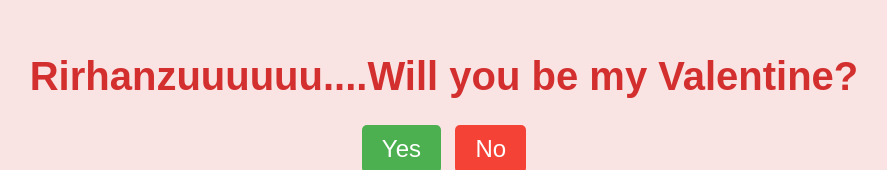
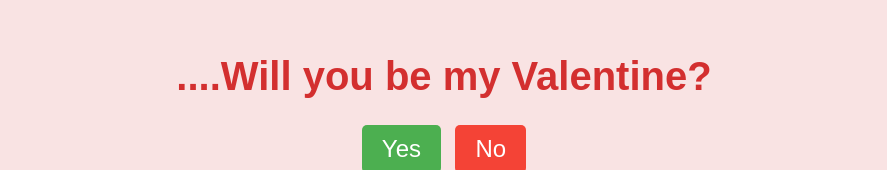
Before and after one commit to Shatzgp/valentine, a plain HTML site: page index.html in a window 1280 px wide. Shown: the part 138-308 px from the top of the page, without its empty margins (196-1083 px from the left). Drawn offline with Linux system fonts and the light colour scheme; no server answers.

Commit message:
Update index.html

```diff
--- a/index.html
+++ b/index.html
@@ -8,7 +8,7 @@
 </head>
 <body>
     <div class="container">
-        <h1>Rirhanzuuuuuu....Will you be my Valentine?</h1>
+        <h1>....Will you be my Valentine?</h1>
         <div class="buttons">
             <button class="yes-button" onclick="handleYesClick()">Yes</button>
             <button class="no-button" onclick="handleNoClick()">No</button>
```
